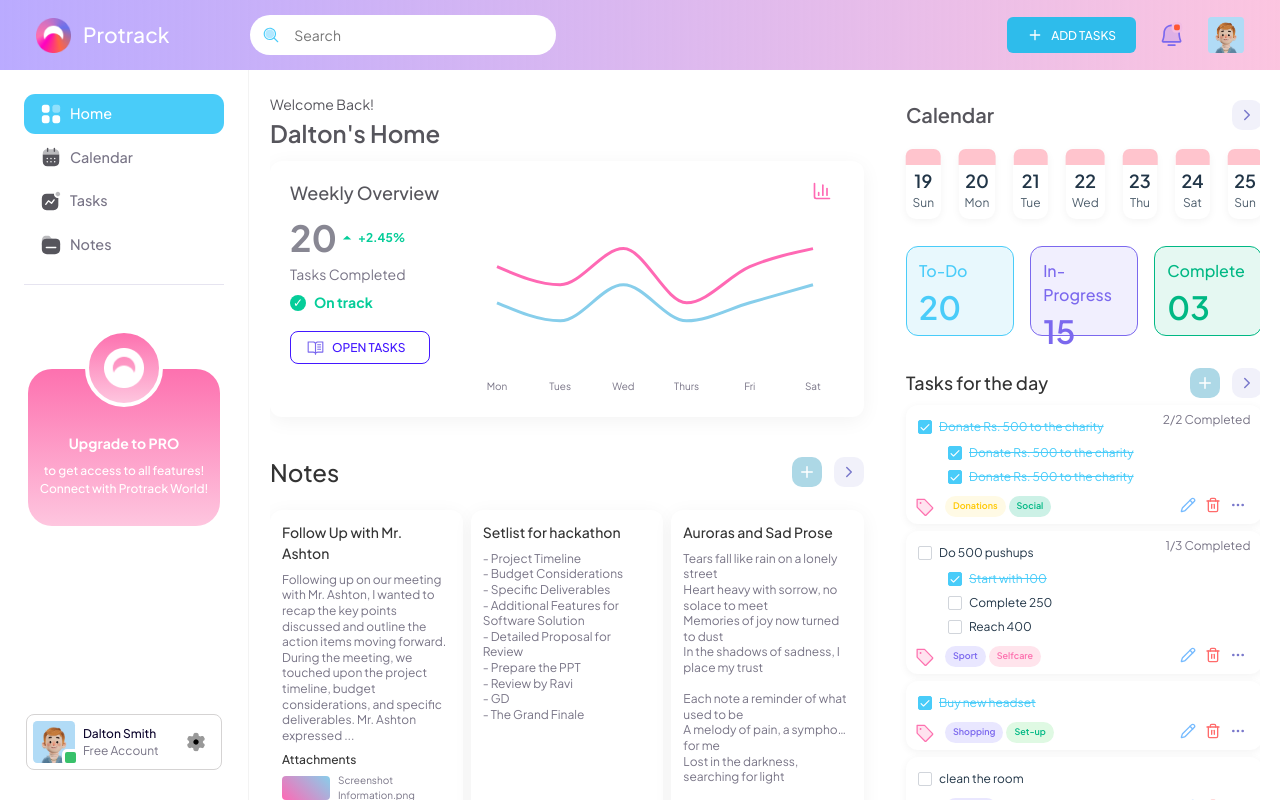
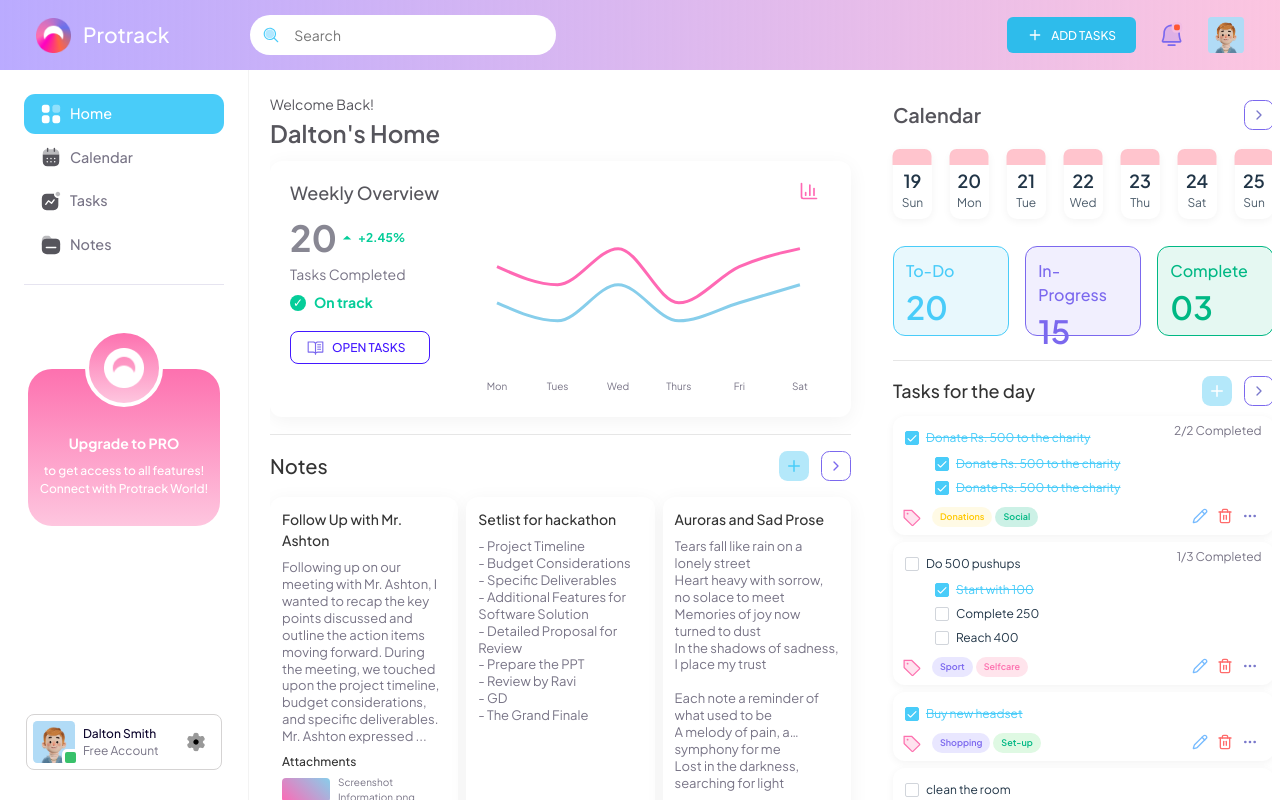
Before and after one commit to krithika7402/creative-nomads, a React (Vite) app: page / in a window 1280 px wide. Built offline with nearby package versions, Linux system fonts and the light colour scheme.

Commit message:
added dividers

```diff
--- a/src/components/Calendar/Calendar.css
+++ b/src/components/Calendar/Calendar.css
@@ -106,14 +106,27 @@
 
 /* Tasks Section */
 .tasks-section {
-  margin-top: 24px;
+  padding-top: 0.5rem;
+  position: relative; /* Added for pseudo-element positioning */
   line-height: 0.5;
+}
+
+.tasks-section::before{
+    content: '';
+    position: absolute;
+    top: 0;
+    left: 0;
+    right: 0;
+    height: 1px;
+    background-color: #e6e6e6; /* Light grey color for the divider */
 }
 
 .tasks-header {
   display: flex;
   justify-content: space-between;
   align-items: center;
+  padding-bottom: 0.15rem;
+
 }
 
 .tasks-header h3 {
--- a/src/components/Notes/Notes.css
+++ b/src/components/Notes/Notes.css
@@ -1,9 +1,21 @@
 /* Notes.css */
 .notes-container {
-    width: 100%;
-    padding-top: 0;
-    margin-top: 0;
- }
+   width: 100%;
+   position: relative; /* Added for pseudo-element positioning */
+}
+
+/* Add this new CSS for the divider */
+.notes-container::before {
+   content: '';
+   position: absolute;
+   top: 0;
+   left: 0;
+   right: 0;
+   height: 1px;
+   background-color: #e6e6e6; /* Light grey color for the divider */
+}
+
+/* Rest of your CSS remains the same */
 
  .notes-header {
     display: flex;
@@ -13,7 +25,7 @@
  }
 
  .notes-header h2 {
-    font-size: 1.5rem; /* 24px */
+    font-size: 1.25rem; /* 24px */
     color: #333;
     font-weight: 500;
  }
@@ -26,11 +38,12 @@
  .add-button {
     width: 1.875rem; /* 30px */
     height: 1.875rem; /* 30px */
-    border-radius: 0.625rem; /* 10px */
-    background: #add8e6;
+    border-radius: 0.525rem; /* 10px */
+    background: #b4e8fa;
     border: none;
     display: flex;
     align-items: center;
+    font-weight: bold;
     justify-content: center;
     cursor: pointer;
  }
@@ -38,12 +51,13 @@
  .more-button {
     width: 1.875rem; /* 30px */
     height: 1.875rem; /* 30px */
-    border-radius: 0.625rem; /* 10px */
-    background: rgba(121, 120, 203, 0.1);
+    border-radius: 0.525rem; /* 10px */
+    background: rgba(121, 120, 203, 0);
     border: none;
     display: flex;
     align-items: center;
     justify-content: center;
+    border: 1.25px solid #7B68EE;
     cursor: pointer;
  }
 
@@ -75,7 +89,7 @@
 
  .note-content {
     color: #787486;
-    font-size: 0.75rem; /* 12px */
+    font-size: 13px;
     line-height: 1.3;
     flex: 1;
     margin: 0;
--- a/src/components/Notes/Notes.jsx
+++ b/src/components/Notes/Notes.jsx
@@ -79,10 +79,10 @@ const Notes = () => {
         <h2>Notes</h2>
         <div className="header-buttons">
           <button className="add-button">
-            <Plus size={24} color="#fff" />
+            <Plus size={28} color="#49CDF9" />
           </button>
           <button className="more-button">
-            <ChevronRight size={24} color="#7978CB" />
+            <ChevronRight size={28} color="#7B68EE" />
           </button>
         </div>
       </div>
--- a/src/pages/Home.css
+++ b/src/pages/Home.css
@@ -31,7 +31,7 @@
 }
 
 .left-column {
-  width: 60%;
+  width: 58%;
   display: flex;
   flex-direction: column;
   gap: 1.0625rem;
@@ -39,7 +39,7 @@
 
 .right-column {
   margin-top: -5.5rem;
-  width: 36%;
+  width: 38%;
   height: 100%;
 }
 
```
